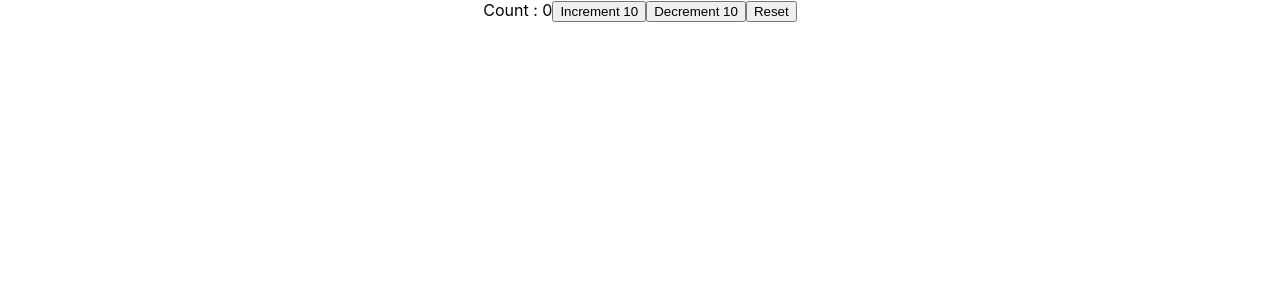
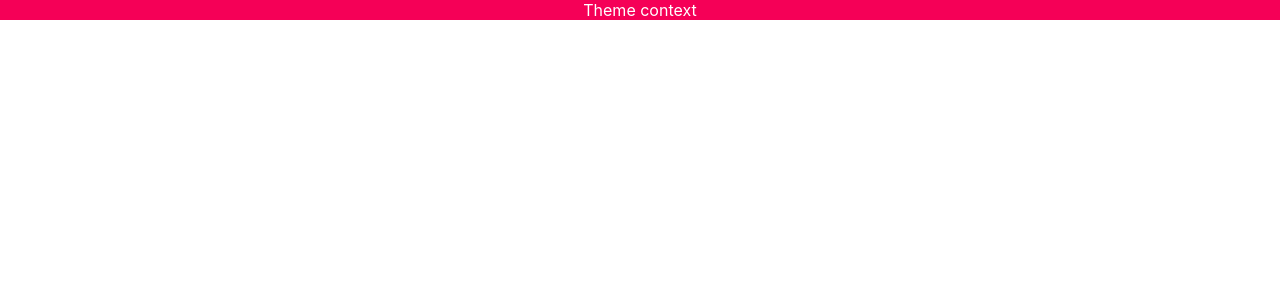
Before and after one commit to SandeepKumar377/ReactJS-TypeScript, a React (Create React App) app: page / in a window 1280 px wide. Shown: the top 300 px of the page. Built offline with nearby package versions, Linux system fonts and the light colour scheme.

Commit message:
useContext_Hook

```diff
--- a/src/App.tsx
+++ b/src/App.tsx
@@ -1,5 +1,7 @@
 import './App.css';
-import { Counter } from './components/state/Counter';
+import { Box } from './components/context/Box';
+import { ThemeContextProvider } from './components/context/ThemeContext';
+// import { Counter } from './components/state/Counter';
 // import { LoggedIn } from './components/state/LoggedIn';
 // import { User } from './components/state/User';
 // import { Container } from './components/Container';
@@ -36,7 +38,11 @@
   return (
     <div className="App">
 
-      <Counter/>
+      <ThemeContextProvider>
+        <Box />
+      </ThemeContextProvider>
+
+      {/* <Counter/> */}
 
       {/* <User/>
       <LoggedIn /> */}
--- /dev/null
+++ b/src/components/context/Box.tsx
@@ -0,0 +1,11 @@
+import { useContext } from "react"
+import { ThemeContext } from "./ThemeContext"
+
+export const Box = () => {
+    const theme = useContext(ThemeContext)
+    return (
+        <div style={{backgroundColor: theme.primary.main, color:theme.primary.text }} >
+            Theme context
+        </div>
+    )
+}
--- /dev/null
+++ b/src/components/context/ThemeContext.tsx
@@ -0,0 +1,14 @@
+import { createContext } from 'react'
+import { theme } from './theme'
+
+type ThemeContextProviderProps = {
+    children: React.ReactNode
+}
+
+export const ThemeContext = createContext(theme)
+
+export const ThemeContextProvider = ({ children }: ThemeContextProviderProps) => {
+    return <ThemeContext.Provider value={theme} >
+        {children}
+    </ThemeContext.Provider>
+}
--- /dev/null
+++ b/src/components/context/theme.ts
@@ -0,0 +1,10 @@
+export const theme={
+    primary:{
+        main:'#f50057',
+        text:'#fff'
+    },
+    secondry:{
+        main:'#f50057',
+        text:'#fff'
+    }
+}
```
